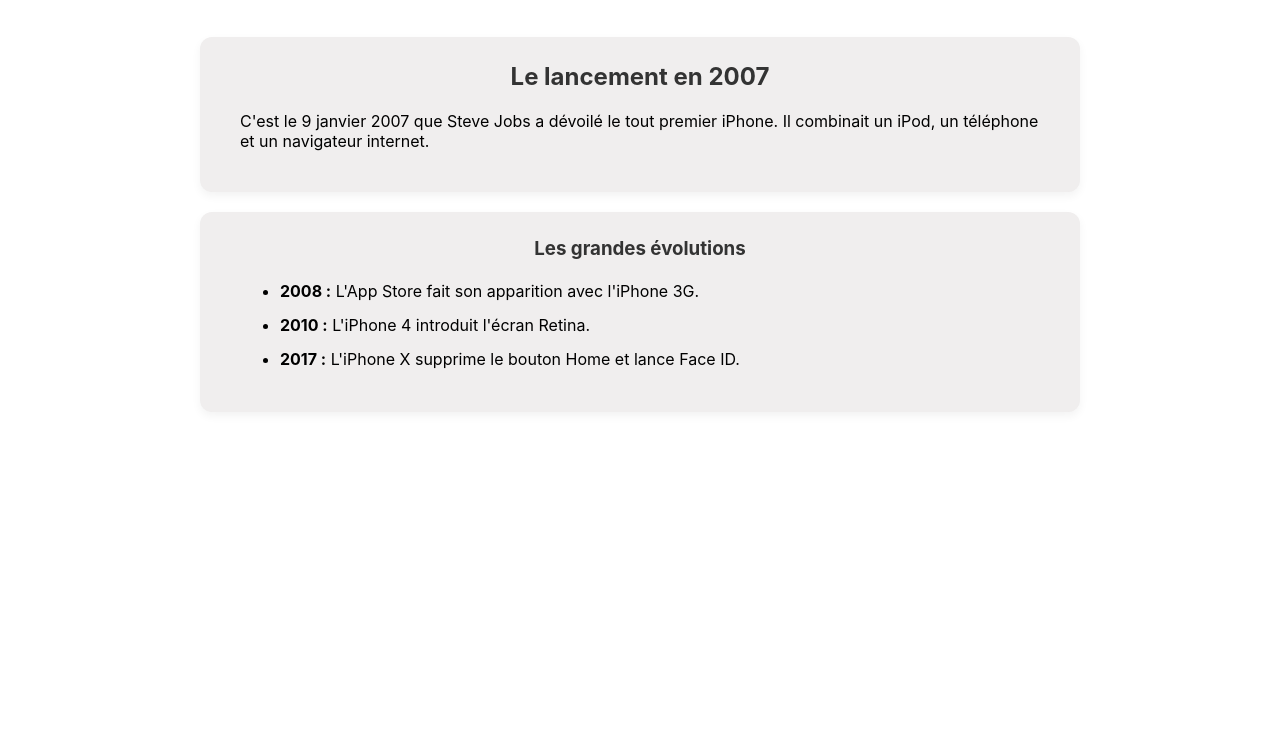
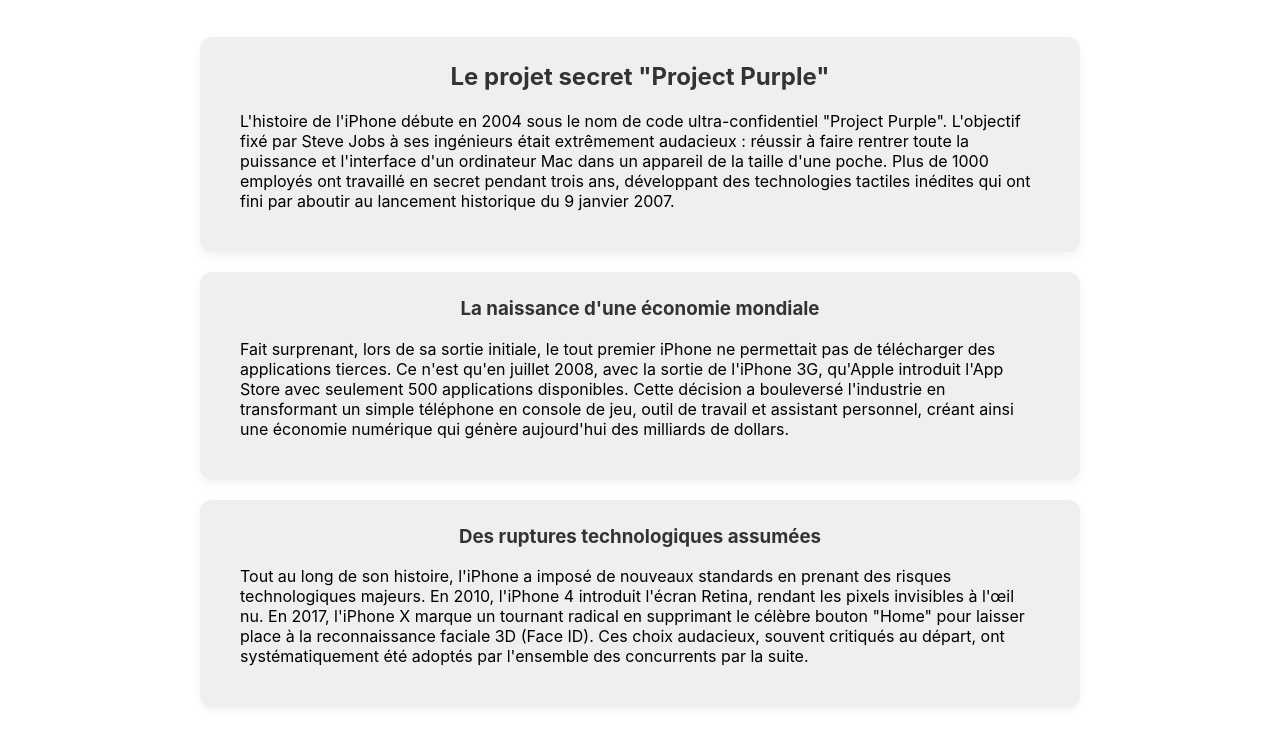
Before and after one commit to Nathan123P/TP3_SiteWeb, a plain HTML site: page histoire.html in a window 1280 px wide. Shown: the part 133-878 px from the top of the page. Before the commit the page ends 800 px from the top, so only its background shows below. Drawn offline with Linux system fonts and the light colour scheme.

Commit message:
3 fait sur l'histoire d'apple

```diff
--- a/histoire.html
+++ b/histoire.html
@@ -1,14 +1,11 @@
 <!DOCTYPE html>
 <html lang="fr">
-
 <head>
     <meta charset="UTF-8">
     <meta name="viewport" content="width=device-width, initial-scale=1.0">
     <title>Histoire - iPhone</title>
     <link rel="stylesheet" href="main.css">
 </head>
-
-
 <body>
 
     <!-- 1. BARRE DE NAVIGATION -->
@@ -34,23 +31,26 @@
 
                 <!-- PREMIER BLOC -->
                 <div class="bloc-info">
-                    <h2>Le lancement en 2007</h2>
+                    <h2>Le projet secret "Project Purple"</h2>
                     <p class="p_pied_de_page">
-                        <span class="premiere-phrase">C'est le 9 janvier 2007 que Steve Jobs a dévoilé le tout premier
-                            iPhone.</span>
-                        <span class="deuxieme-phrase">Il combinait un iPod, un téléphone et un navigateur
-                            internet.</span>
+                        L'histoire de l'iPhone débute en 2004 sous le nom de code ultra-confidentiel "Project Purple". L'objectif fixé par Steve Jobs à ses ingénieurs était extrêmement audacieux : réussir à faire rentrer toute la puissance et l'interface d'un ordinateur Mac dans un appareil de la taille d'une poche. Plus de 1000 employés ont travaillé en secret pendant trois ans, développant des technologies tactiles inédites qui ont fini par aboutir au lancement historique du 9 janvier 2007.
                     </p>
                 </div>
 
                 <!-- DEUXIÈME BLOC -->
                 <div class="bloc-info">
-                    <h3>Les grandes évolutions</h3>
-                    <ul>
-                        <li><strong>2008 :</strong> L'App Store fait son apparition avec l'iPhone 3G.</li>
-                        <li><strong>2010 :</strong> L'iPhone 4 introduit l'écran Retina.</li>
-                        <li><strong>2017 :</strong> L'iPhone X supprime le bouton Home et lance Face ID.</li>
-                    </ul>
+                    <h3>La naissance d'une économie mondiale</h3>
+                    <p class="p_pied_de_page">
+                        Fait surprenant, lors de sa sortie initiale, le tout premier iPhone ne permettait pas de télécharger des applications tierces. Ce n'est qu'en juillet 2008, avec la sortie de l'iPhone 3G, qu'Apple introduit l'App Store avec seulement 500 applications disponibles. Cette décision a bouleversé l'industrie en transformant un simple téléphone en console de jeu, outil de travail et assistant personnel, créant ainsi une économie numérique qui génère aujourd'hui des milliards de dollars.
+                    </p>
+                </div>
+
+                <!-- TROISIÈME BLOC -->
+                <div class="bloc-info">
+                    <h3>Des ruptures technologiques assumées</h3>
+                    <p class="p_pied_de_page">
+                        Tout au long de son histoire, l'iPhone a imposé de nouveaux standards en prenant des risques technologiques majeurs. En 2010, l'iPhone 4 introduit l'écran Retina, rendant les pixels invisibles à l'œil nu. En 2017, l'iPhone X marque un tournant radical en supprimant le célèbre bouton "Home" pour laisser place à la reconnaissance faciale 3D (Face ID). Ces choix audacieux, souvent critiqués au départ, ont systématiquement été adoptés par l'ensemble des concurrents par la suite.
+                    </p>
                 </div>
 
             </div>
@@ -58,5 +58,4 @@
     </main>
 
 </body>
-
 </html>
```
